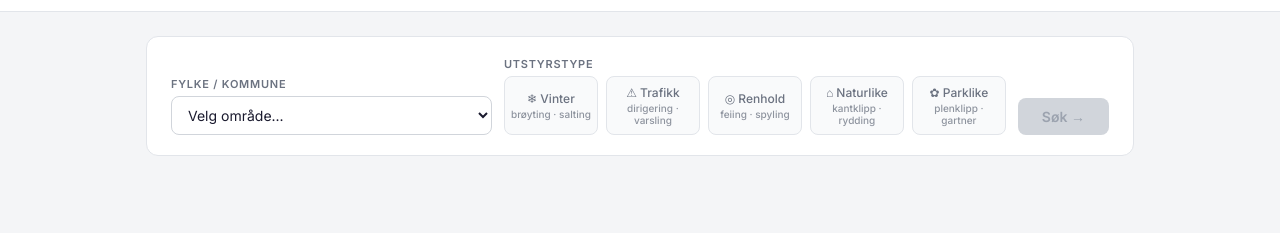
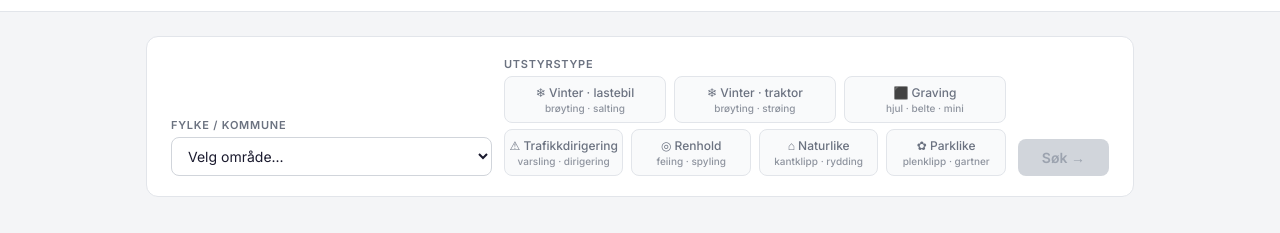
Before and after one commit to torechr/UE-finner, a website: page index.html in a window 1280 px wide. Shown: the part 51-284 px from the top of the page. Drawn offline with nearby package versions, Linux system fonts and the light colour scheme.

Commit message:
Update index.html

```diff
--- a/index.html
+++ b/index.html
@@ -228,12 +228,18 @@
       </div>
       <div style="flex:2 1 260px">
         <label class="lbl">Utstyrstype</label>
-        <div class="eq-row">
-          <button class="eq-btn" onclick="setEq('vinter',this)">❄ Vinter<span class="eq-sub">brøyting · salting</span></button>
-          <button class="eq-btn" onclick="setEq('trafikk',this)">⚠ Trafikk<span class="eq-sub">dirigering · varsling</span></button>
-          <button class="eq-btn" onclick="setEq('renhold',this)">◎ Renhold<span class="eq-sub">feiing · spyling</span></button>
-          <button class="eq-btn" onclick="setEq('naturlike',this)">⌂ Naturlike<span class="eq-sub">kantklipp · rydding</span></button>
-          <button class="eq-btn" onclick="setEq('parklike',this)">✿ Parklike<span class="eq-sub">plenklipp · gartner</span></button>
+        <div style="display:flex;flex-direction:column;gap:6px">
+          <div class="eq-row">
+            <button class="eq-btn" onclick="setEq('vinterlastebil',this)">❄ Vinter · lastebil<span class="eq-sub">brøyting · salting</span></button>
+            <button class="eq-btn" onclick="setEq('vintertraktor',this)">❄ Vinter · traktor<span class="eq-sub">brøyting · strøing</span></button>
+            <button class="eq-btn" onclick="setEq('graving',this)">⬛ Graving<span class="eq-sub">hjul · belte · mini</span></button>
+          </div>
+          <div class="eq-row">
+            <button class="eq-btn" onclick="setEq('trafikk',this)">⚠ Trafikkdirigering<span class="eq-sub">varsling · dirigering</span></button>
+            <button class="eq-btn" onclick="setEq('renhold',this)">◎ Renhold<span class="eq-sub">feiing · spyling</span></button>
+            <button class="eq-btn" onclick="setEq('naturlike',this)">⌂ Naturlike<span class="eq-sub">kantklipp · rydding</span></button>
+            <button class="eq-btn" onclick="setEq('parklike',this)">✿ Parklike<span class="eq-sub">plenklipp · gartner</span></button>
+          </div>
         </div>
       </div>
       <button class="btn-primary" id="searchBtn" onclick="doSearch()" disabled>Søk →</button>
@@ -312,7 +318,7 @@ async function doSearch(){
 function setTab(t){currentTab=t;document.getElementById("tabCompanies").classList.toggle("active",t==="companies");document.getElementById("tabFarmers").classList.toggle("active",t==="farmers");renderCards();}
 
 function renderResults(location){
-  const eqLabel={vinter:"Vinter",trafikk:"Trafikkdirigering",renhold:"Renhold",naturlike:"Naturlike arealer",parklike:"Parklike arealer"}[eq]||eq;
+  const eqLabel={vinter:"Vinter",vinterlastebil:"Vinter (lastebil)",vintertraktor:"Vinter (traktor)",trafikk:"Trafikkdirigering",renhold:"Renhold",naturlike:"Naturlike arealer",parklike:"Parklike arealer",graving:"Graving"}[eq]||eq;
   if(farmersData.length>0){
     document.getElementById("tabCompanies").textContent="Bedrifter ("+companiesData.length+")";
     document.getElementById("tabFarmers").textContent="Bønder / ENK ("+farmersData.length+")";
```
